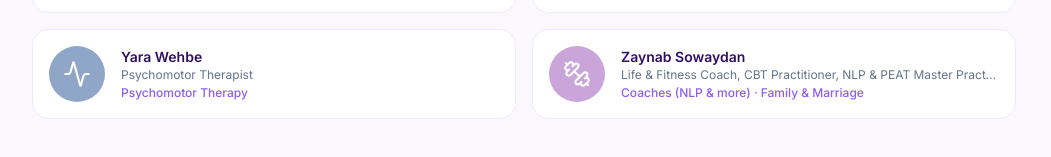
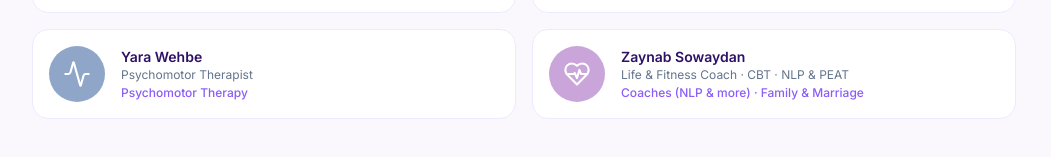
Before and after one commit to rifka-lb/Rifka-app, a React (Vite) app: page / in a window 1280 px wide. Shown: the part 624-781 px from the top of the page, without its empty margins (116-1167 px from the left). Built offline with nearby package versions, Linux system fonts and the light colour scheme.

Commit message:
Shorten Zaynab's title and use heart-pulse icon
Co-Authored-By: Claude Sonnet 5.5 <noreply@anthropic.com>
Claude-Session: https://claude.ai/code/session_01MQAJ2K9wJvGQJQU5af1EsP

```diff
--- a/App.jsx
+++ b/App.jsx
@@ -3,7 +3,7 @@ import {
   Globe, ArrowLeft, ArrowRight, MessageCircle, Calendar, MapPin,
   CheckCircle2, Settings, BarChart3, Plus, Pencil, Trash2, Users,
   ChevronRight, Video, Building2, Loader2, LayoutGrid, Search,
-  Brain, Heart, Palette, Puzzle, MessagesSquare, Activity, Dumbbell, User
+  Brain, Heart, Palette, Puzzle, MessagesSquare, Activity, Dumbbell, HeartPulse, User
 
 } from "lucide-react";
 
@@ -131,9 +131,9 @@ const DEFAULT_SPECIALISTS = [
     calendly: "https://calendly.com/yarawehbe02/45min", whatsapp: "96171946259",
   },
   {
-    id: "s_zaynab", order: 7, categoryIds: ["c8", "c3"], active: true, icon: "dumbbell",
+    id: "s_zaynab", order: 7, categoryIds: ["c8", "c3"], active: true, icon: "heartpulse",
     name_en: "Zaynab Sowaydan", name_ar: "زينب سويدان",
-    title_en: "Life & Fitness Coach, CBT Practitioner, NLP & PEAT Master Practitioner", title_ar: "كوتش حياة ولياقة، ممارِسة CBT، ماستر برآكتيشنر NLP وPEAT",
+    title_en: "Life & Fitness Coach · CBT · NLP & PEAT", title_ar: "كوتش حياة ولياقة · CBT · NLP وPEAT",
     bio_en: "Life & Fitness Coach and CBT Practitioner, NLP and PEAT Master Practitioner, with training in family and marriage guidance. Supports individuals and couples in building healthier habits, shifting limiting thought patterns, and creating lasting change in their relationships and daily lives. Sessions are practical, structured, and tailored to each person's goals.",
     bio_ar: "كوتش حياة ولياقة، وممارِسة CBT، وماستر برآكتيشنر NLP وPEAT، ولها تدريب في الإرشاد الأسري والزواجي. تدعم الأفراد والأزواج ببناء عادات أصح، وتغيير أنماط التفكير التي تعيق التقدم، وتحقيق تغيير حقيقي في حياتهم وعلاقاتهم. جلساتها عملية ومنظمة ومبنية على أهداف كل شخص.",
     location_en: "Online", location_ar: "أونلاين",
@@ -319,7 +319,7 @@ function OrbitMark({ size = 22 }) {
   );
 }
 
-const SPECIALTY_ICONS = { brain: Brain, heart: Heart, palette: Palette, puzzle: Puzzle, messages: MessagesSquare, activity: Activity, dumbbell: Dumbbell };
+const SPECIALTY_ICONS = { brain: Brain, heart: Heart, palette: Palette, puzzle: Puzzle, messages: MessagesSquare, activity: Activity, dumbbell: Dumbbell, heartpulse: HeartPulse };
 
 function Avatar({ name, icon, colorIndex, size = 56 }) {
   const Icon = SPECIALTY_ICONS[icon] || User;
```
